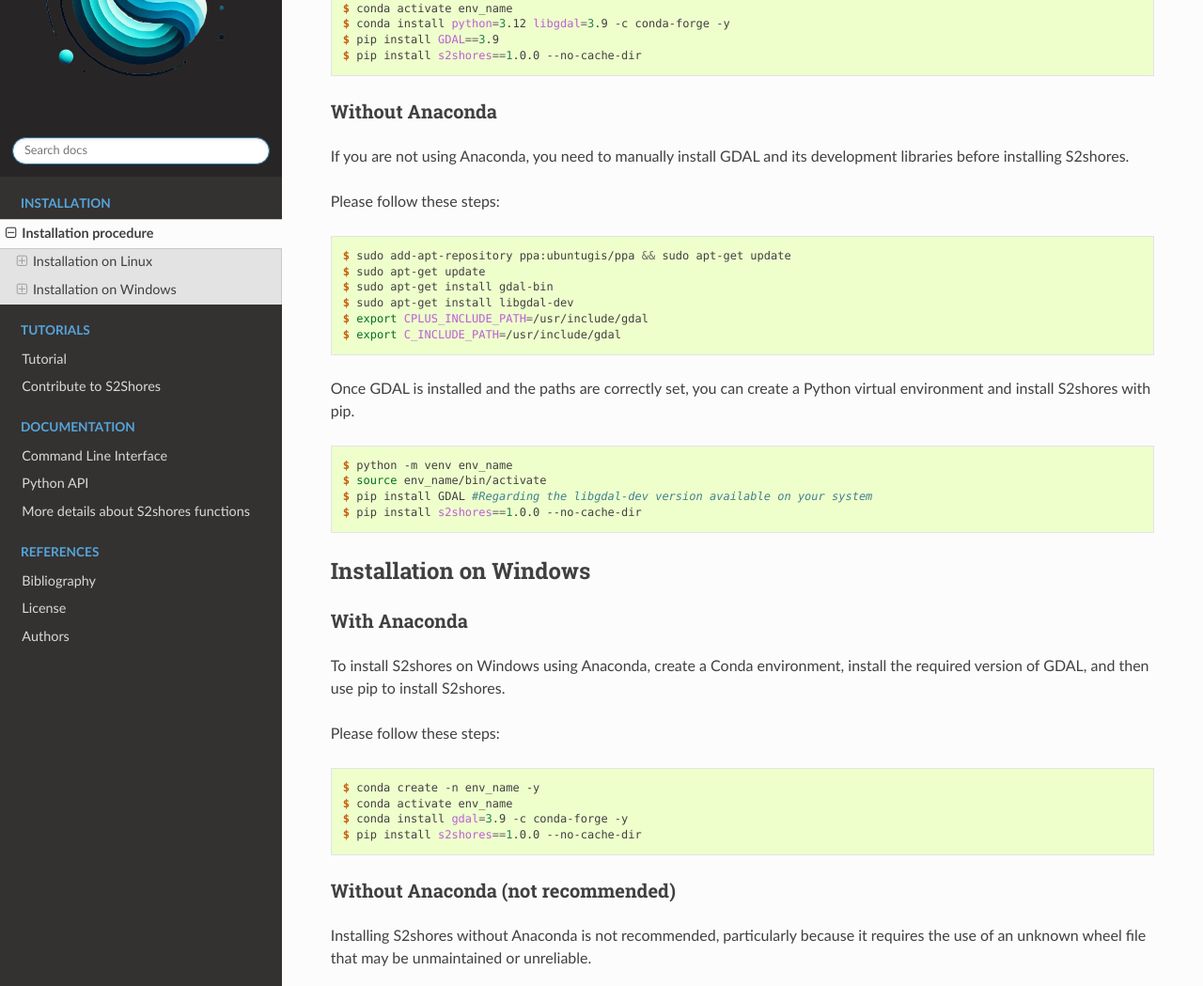
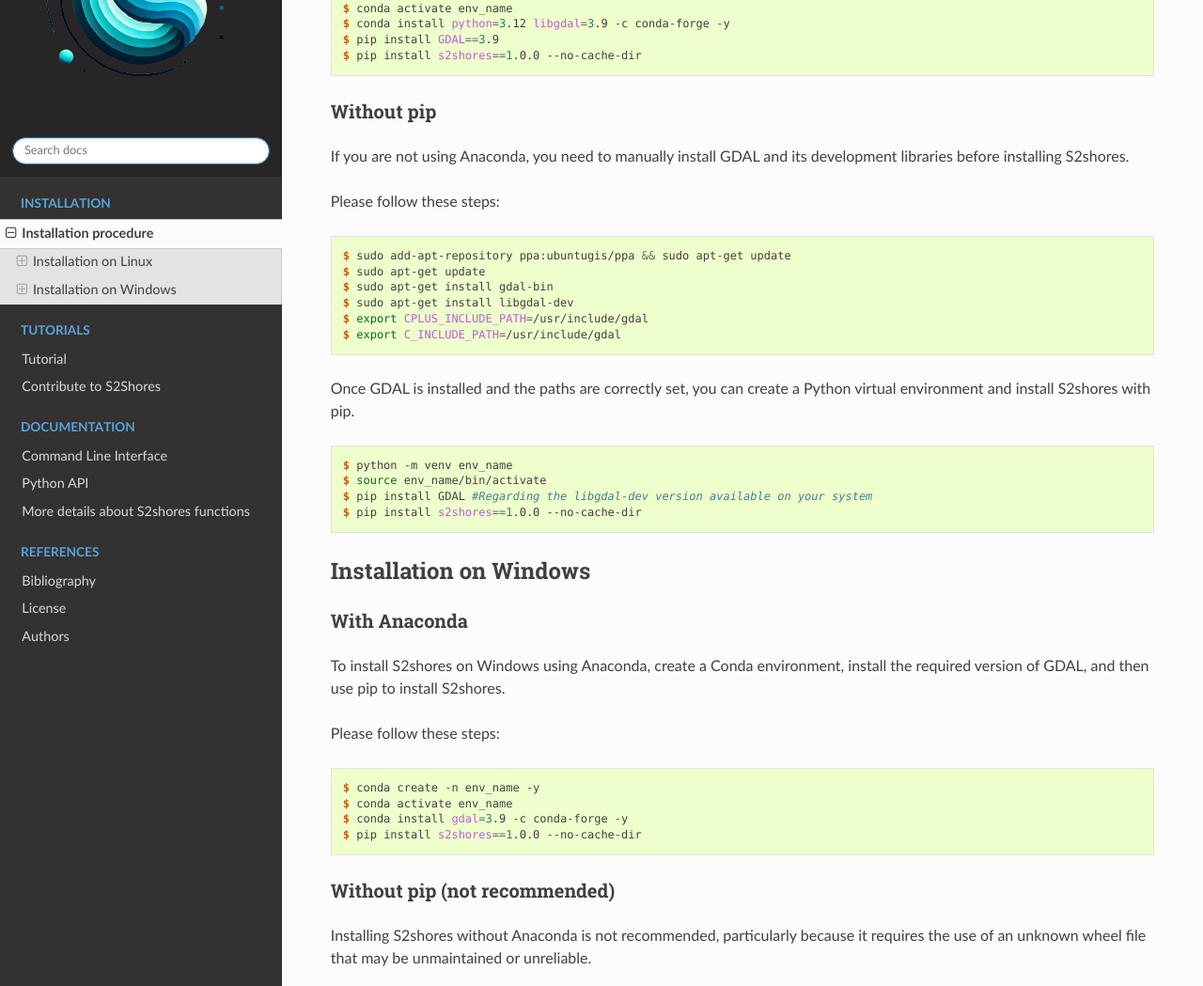
Before and after one commit to cadauxe/S2Shores, a Sphinx documentation site: the page built from docs/source/install.rst, in a window 1280 px wide and 1400 px high, scrolled down 260 px. Shown: the part 155-1204 px from the top of the window at 94% size. Built offline with Sphinx 7.4.7 and the Read the Docs theme 3.1.0, drawn with Linux system fonts in a browser that asks for light colours.

Commit message:
feat : WIP readthedocs

```diff
--- a/docs/source/install.rst
+++ b/docs/source/install.rst
@@ -25,9 +25,9 @@ Please follow these steps:
     $ pip install s2shores==1.0.0 --no-cache-dir
 
 
-----------------
-Without Anaconda
-----------------
+-----------
+Without pip
+-----------
 
 If you are not using Anaconda, you need to manually install GDAL and its development libraries before installing S2shores.
 
@@ -72,9 +72,9 @@ Please follow these steps:
     $ conda install gdal=3.9 -c conda-forge -y
     $ pip install s2shores==1.0.0 --no-cache-dir
 
-----------------------------------
-Without Anaconda (not recommended)
-----------------------------------
+-----------------------------
+Without pip (not recommended)
+-----------------------------
 
 Installing S2shores without Anaconda is not recommended, particularly because it requires the use of an unknown wheel file that may be unmaintained or unreliable.
 
```
